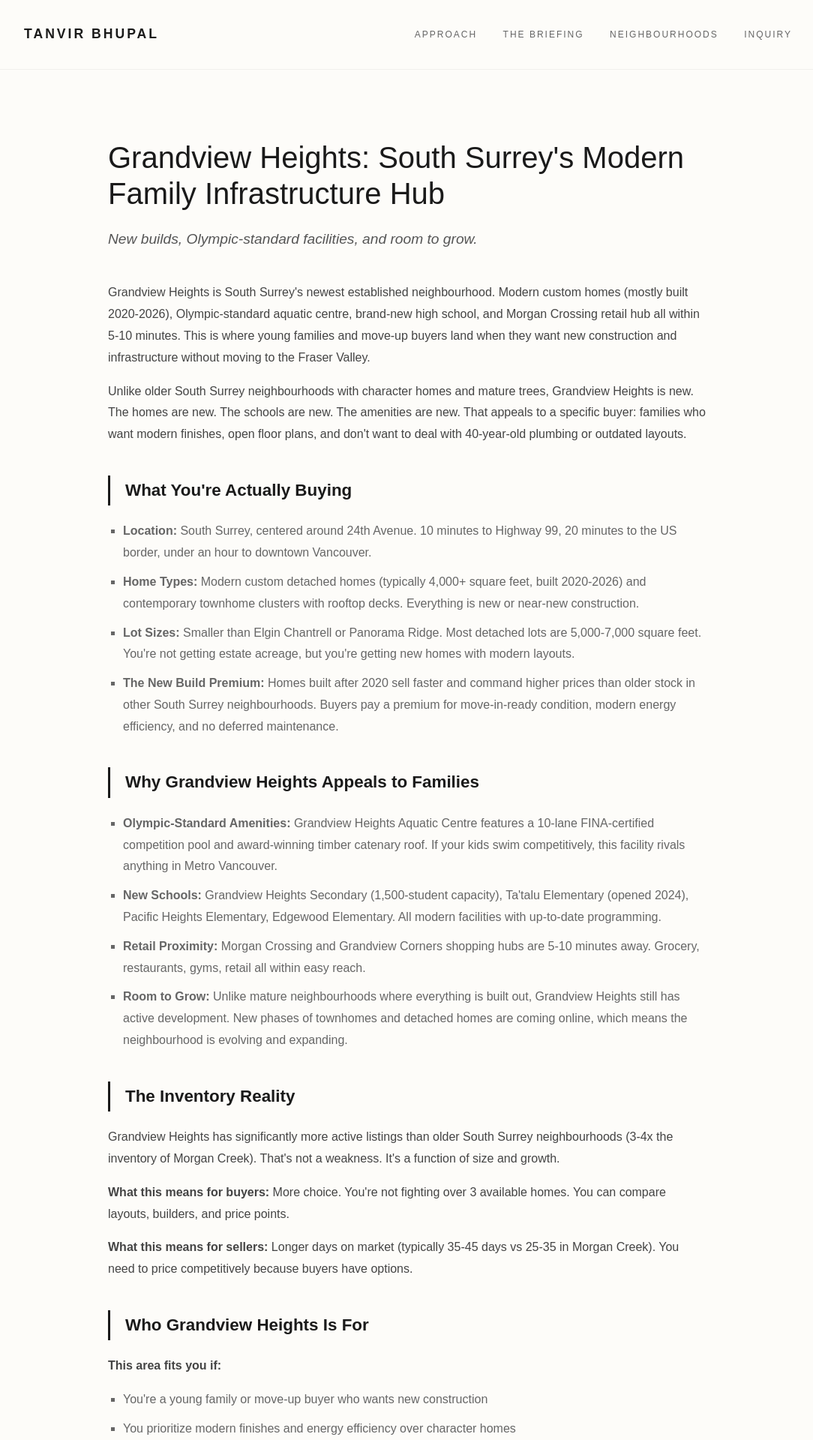
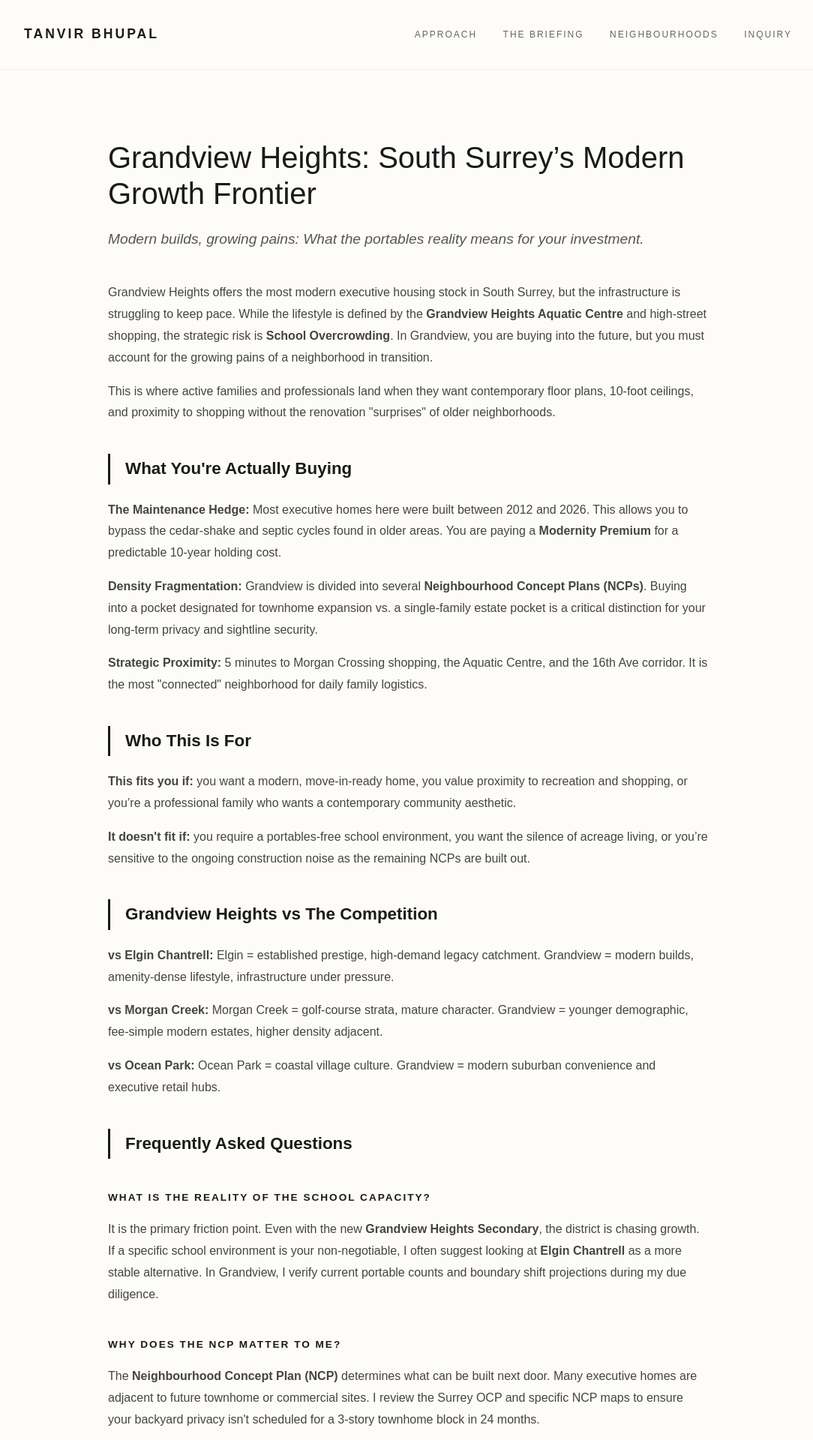
Before and after one commit to gvancouverhomes/tanvirbhupal-site, a Jekyll site: the page built from neighbourhoods/grandview-heights.md, in a window 1280 px wide. Shown: the top 1920 px of the page at 75% size, without its empty margins (96-1180 px from the left). Built offline with Jekyll 4.4.1, drawn with Linux system fonts in a browser that asks for light colours; some of the changed text lies outside the part shown.

Commit message:
feat: standardize voice and subtitle for Grandview Heights strategic pillar

```diff
--- a/neighbourhoods/grandview-heights.md
+++ b/neighbourhoods/grandview-heights.md
@@ -1,7 +1,7 @@
 ---
 layout: default
-title: Grandview Heights Real Estate Strategy | South Surrey's Modern Family Infrastructure Hub
-description: Strategic analysis of Grandview Heights infrastructure growth, Olympic-standard aquatic facilities, and the transition to high-density executive estates.
+title: Grandview Heights Real Estate Strategy | The Growth Frontier
+description: Strategic analysis of Grandview Heights’ modern executive infrastructure, school capacity risks, and the long-term impact of Surrey's NCP density shifts.
 permalink: /neighbourhoods/grandview-heights/
 ---
 
@@ -14,38 +14,14 @@ permalink: /neighbourhoods/grandview-heights/
   .metric-label { text-transform: uppercase; font-size: 0.85rem; letter-spacing: 2px; color: var(--dark); margin-top: 40px; margin-bottom: 15px; font-weight: bold; }
   .metric-list { padding-left: 20px; list-style-type: square; color: var(--light); margin-bottom: 30px; }
   .metric-list li { margin-bottom: 10px; }
-
-  .audit-card {
-    margin-top: 60px;
-    padding: 40px;
-    background: #fdfcf9;
-    border: 1px solid var(--border);
-    display: grid;
-    grid-template-columns: 1fr auto;
-    grid-template-areas:
-      "header action"
-      "body body";
-    gap: 20px 40px;
-    align-items: center;
-  }
+  .audit-card { margin-top: 60px; padding: 40px; background: #fdfcf9; border: 1px solid var(--border); display: grid; grid-template-columns: 1fr auto; grid-template-areas: "header action" "body body"; gap: 20px 40px; align-items: center; }
   .audit-title { grid-area: header; margin: 0; font-weight: bold; color: var(--dark); font-size: 1.1rem; }
   .audit-action { grid-area: action; }
   .audit-body { grid-area: body; }
   .audit-text { font-size: 0.95rem; color: #444; margin-bottom: 1.5rem; max-width: 650px; line-height: 1.6; }
-  .audit-btn {
-    display: inline-block;
-    padding: 12px 24px;
-    background: var(--dark);
-    color: #fff !important;
-    text-decoration: none;
-    font-size: 0.75rem;
-    font-weight: bold;
-    letter-spacing: 1px;
-    transition: background 0.2s ease;
-    border: 1px solid var(--dark);
-    white-space: nowrap;
-  }
+  .audit-btn { display: inline-block; padding: 14px 28px; background: var(--dark); color: #fff !important; text-decoration: none; font-size: 0.8rem; font-weight: bold; letter-spacing: 1px; transition: background 0.2s ease; border: 1px solid var(--dark); white-space: nowrap; }
 
+  /* Navigation Grid Styles */
   .nav-section { padding: 80px 20px; border-top: 1px solid var(--border); background: var(--bg-alt); margin-top: 80px; }
   .nav-section-title { font-size: 0.75rem; text-transform: uppercase; letter-spacing: 3px; color: var(--meta); margin-bottom: 40px; text-align: center; }
   .nav-grid { display: grid; grid-template-columns: repeat(auto-fit, minmax(200px, 1fr)); gap: 20px; max-width: 1100px; margin: 0 auto; }
@@ -57,11 +33,7 @@ permalink: /neighbourhoods/grandview-heights/
   @media (max-width: 768px) {
     .intel-container { padding: 40px 15px; }
     .intel-header { font-size: 1.85rem; }
-    .audit-card {
-      grid-template-columns: 1fr;
-      grid-template-areas: "header" "body" "action";
-      padding: 30px 20px;
-    }
+    .audit-card { grid-template-columns: 1fr; grid-template-areas: "header" "body" "action"; padding: 30px 20px; }
     .audit-btn { width: 100%; text-align: center; }
     .nav-grid { grid-template-columns: 1fr; }
   }
@@ -69,65 +41,84 @@ permalink: /neighbourhoods/grandview-heights/
 
 <article class="intel-container">
   <header>
-    <h1 class="intel-header">Grandview Heights: South Surrey's Modern Family Infrastructure Hub</h1>
-    <p class="intel-sub">New builds, Olympic-standard facilities, and room to grow.</p>
+    <h1 class="intel-header">Grandview Heights: South Surrey’s Modern Growth Frontier</h1>
+    <p class="intel-sub">Modern builds, growing pains: What the portables reality means for your investment.</p>
   </header>
 
   <section>
-    <p>Grandview Heights is South Surrey's newest established neighbourhood. Modern custom homes (mostly built 2020-2026), Olympic-standard aquatic centre, brand-new high school, and Morgan Crossing retail hub all within 5-10 minutes. This is where young families and move-up buyers land when they want new construction and infrastructure without moving to the Fraser Valley.</p>
-    <p>Unlike older South Surrey neighbourhoods with character homes and mature trees, Grandview Heights is new. The homes are new. The schools are new. The amenities are new. That appeals to a specific buyer: families who want modern finishes, open floor plans, and don't want to deal with 40-year-old plumbing or outdated layouts.</p>
+    <p>Grandview Heights offers the most modern executive housing stock in South Surrey, but the infrastructure is struggling to keep pace. While the lifestyle is defined by the <strong>Grandview Heights Aquatic Centre</strong> and high-street shopping, the strategic risk is <strong>School Overcrowding</strong>. In Grandview, you are buying into the future, but you must account for the growing pains of a neighborhood in transition.</p>
+
+    <p>This is where active families and professionals land when they want contemporary floor plans, 10-foot ceilings, and proximity to shopping without the renovation "surprises" of older neighborhoods.</p>
 
     <h2 class="section-title">What You're Actually Buying</h2>
-    <ul class="metric-list">
-        <li><strong>Location:</strong> South Surrey, centered around 24th Avenue. 10 minutes to Highway 99, 20 minutes to the US border, under an hour to downtown Vancouver.</li>
-        <li><strong>Home Types:</strong> Modern custom detached homes (typically 4,000+ square feet, built 2020-2026) and contemporary townhome clusters with rooftop decks. Everything is new or near-new construction.</li>
-        <li><strong>Lot Sizes:</strong> Smaller than Elgin Chantrell or Panorama Ridge. Most detached lots are 5,000-7,000 square feet. You're not getting estate acreage, but you're getting new homes with modern layouts.</li>
-        <li><strong>The New Build Premium:</strong> Homes built after 2020 sell faster and command higher prices than older stock in other South Surrey neighbourhoods. Buyers pay a premium for move-in-ready condition, modern energy efficiency, and no deferred maintenance.</li>
-    </ul>
+    <p><strong>The Maintenance Hedge:</strong> Most executive homes here were built between 2012 and 2026. This allows you to bypass the cedar-shake and septic cycles found in older areas. You are paying a <strong>Modernity Premium</strong> for a predictable 10-year holding cost.</p>
+    <p><strong>Density Fragmentation:</strong> Grandview is divided into several <strong>Neighbourhood Concept Plans (NCPs)</strong>. Buying into a pocket designated for townhome expansion vs. a single-family estate pocket is a critical distinction for your long-term privacy and sightline security.</p>
+    <p><strong>Strategic Proximity:</strong> 5 minutes to Morgan Crossing shopping, the Aquatic Centre, and the 16th Ave corridor. It is the most "connected" neighborhood for daily family logistics.</p>
 
-    <h2 class="section-title">Why Grandview Heights Appeals to Families</h2>
-    <ul class="metric-list">
-        <li><strong>Olympic-Standard Amenities:</strong> Grandview Heights Aquatic Centre features a 10-lane FINA-certified competition pool and award-winning timber catenary roof. If your kids swim competitively, this facility rivals anything in Metro Vancouver.</li>
-        <li><strong>New Schools:</strong> Grandview Heights Secondary (1,500-student capacity), Ta'talu Elementary (opened 2024), Pacific Heights Elementary, Edgewood Elementary. All modern facilities with up-to-date programming.</li>
-        <li><strong>Retail Proximity:</strong> Morgan Crossing and Grandview Corners shopping hubs are 5-10 minutes away. Grocery, restaurants, gyms, retail all within easy reach.</li>
-        <li><strong>Room to Grow:</strong> Unlike mature neighbourhoods where everything is built out, Grandview Heights still has active development. New phases of townhomes and detached homes are coming online, which means the neighbourhood is evolving and expanding.</li>
-    </ul>
+    <h2 class="section-title">Who This Is For</h2>
+    <p><strong>This fits you if:</strong> you want a modern, move-in-ready home, you value proximity to recreation and shopping, or you’re a professional family who wants a contemporary community aesthetic.</p>
 
-    <h2 class="section-title">The Inventory Reality</h2>
-    <p>Grandview Heights has significantly more active listings than older South Surrey neighbourhoods (3-4x the inventory of Morgan Creek). That's not a weakness. It's a function of size and growth.</p>
-    <p><strong>What this means for buyers:</strong> More choice. You're not fighting over 3 available homes. You can compare layouts, builders, and price points.</p>
-    <p><strong>What this means for sellers:</strong> Longer days on market (typically 35-45 days vs 25-35 in Morgan Creek). You need to price competitively because buyers have options.</p>
-
-    <h2 class="section-title">Who Grandview Heights Is For</h2>
-    <p><strong>This area fits you if:</strong></p>
-    <ul class="metric-list">
-        <li>You're a young family or move-up buyer who wants new construction</li>
-        <li>You prioritize modern finishes and energy efficiency over character homes</li>
-        <li>Your kids are in competitive sports (especially swimming)</li>
-        <li>You want access to new schools and modern amenities</li>
-        <li>You're okay with a developing neighbourhood (not everything is mature yet)</li>
-    </ul>
+    <p><strong>It doesn't fit if:</strong> you require a portables-free school environment, you want the silence of acreage living, or you’re sensitive to the ongoing construction noise as the remaining NCPs are built out.</p>
 
     <h2 class="section-title">Grandview Heights vs The Competition</h2>
-    <ul class="metric-list">
-        <li><strong>vs Morgan Creek:</strong> Morgan Creek gives you golf course views and lock-and-go strata living in a fully built-out neighbourhood. Grandview Heights gives you new custom builds and Olympic-standard facilities in a growing area.</li>
-        <li><strong>vs Elgin Chantrell:</strong> Elgin Chantrell gives you top school catchment and larger lots (12,000 sq ft to 1 acre). Grandview Heights gives you newer builds and modern amenities.</li>
-        <li><strong>vs Ocean Park:</strong> Ocean Park gives you beach village walkability and coastal character. Grandview Heights gives you modern suburban infrastructure and new builds.</li>
-    </ul>
+    <p><strong>vs Elgin Chantrell:</strong> Elgin = established prestige, high-demand legacy catchment. Grandview = modern builds, amenity-dense lifestyle, infrastructure under pressure.</p>
+    <p><strong>vs Morgan Creek:</strong> Morgan Creek = golf-course strata, mature character. Grandview = younger demographic, fee-simple modern estates, higher density adjacent.</p>
+    <p><strong>vs Ocean Park:</strong> Ocean Park = coastal village culture. Grandview = modern suburban convenience and executive retail hubs.</p>
 
-    <h2 class="section-title">The Growth Reality</h2>
-    <p>Grandview Heights is still developing. Active Neighbourhood Concept Plan (NCP) areas include Darts Hill (projecting approximately 3,900 new homes), Redwood Heights, and Grandview Heights Area 5. That means the neighbourhood will continue to grow over the next 5-10 years. More homes. More amenities. More infrastructure.</p>
-    <p>If you're buying here, you're buying into a neighbourhood that's still finding its identity. It's not legacy South Surrey. It's modern, family-focused infrastructure built for the next generation.</p>
+    <script type="application/ld+json">
+    {
+      "@context": "https://schema.org",
+      "@type": "FAQPage",
+      "mainEntity": [
+        {
+          "@type": "Question",
+          "name": "How bad is the school overcrowding in Grandview Heights?",
+          "acceptedAnswer": {
+            "@type": "Answer",
+            "text": "Grandview Heights Secondary and local elementaries are currently facing significant capacity pressure due to rapid development. While new schools are planned, many students are currently housed in portables. I verify the specific catchment and potential overflow status for every address before subjects are removed."
+          }
+        },
+        {
+          "@type": "Question",
+          "name": "What are the different NCP areas in Grandview?",
+          "acceptedAnswer": {
+            "@type": "Answer",
+            "text": "Grandview is composed of multiple Neighbourhood Concept Plans (NCPs), ranging from high-density townhome areas to 'Grandview Acres' which preserves larger estate-style lots. Understanding which NCP a property falls under is vital for predicting future density and property value trends."
+          }
+        },
+        {
+          "@type": "Question",
+          "name": "Is Grandview Heights a good long-term investment?",
+          "acceptedAnswer": {
+            "@type": "Answer",
+            "text": "Yes. From my perspective, property values are bolstered by the neighborhood's position as the modern hub of South Surrey. As long as the retail and recreation infrastructure continues to expand, I expect Grandview to remain the primary choice for move-up families in the region."
+          }
+        }
+      ]
+    }
+    </script>
+
+    <h2 class="section-title">Frequently Asked Questions</h2>
+
+    <h3 class="metric-label">What is the reality of the school capacity?</h3>
+    <p>It is the primary friction point. Even with the new <strong>Grandview Heights Secondary</strong>, the district is chasing growth. If a specific school environment is your non-negotiable, I often suggest looking at <strong>Elgin Chantrell</strong> as a more stable alternative. In Grandview, I verify current portable counts and boundary shift projections during my due diligence.</p>
+
+    <h3 class="metric-label">Why does the NCP matter to me?</h3>
+    <p>The <strong>Neighbourhood Concept Plan (NCP)</strong> determines what can be built next door. Many executive homes are adjacent to future townhome or commercial sites. I review the Surrey OCP and specific NCP maps to ensure your backyard privacy isn't scheduled for a 3-story townhome block in 24 months.</p>
+
+    <h3 class="metric-label">Is the "Modernity Premium" a sound strategy?</h3>
+    <p>I believe so. In the 2026 market, buyers are increasingly wary of "renovation debt" on older homes. A <strong>2018-built home</strong> in Grandview holds a defensive advantage because the major mechanical systems still have 15+ years of life, making it a lower-friction asset for the next buyer.</p>
+
   </section>
 
   <section class="audit-card" aria-labelledby="audit-heading">
     <h2 id="audit-heading" class="audit-title">Grandview Heights Portfolio Review</h2>
     <div class="audit-action">
-      <a href="/contact/" class="audit-btn">INQUIRE ABOUT GRANDVIEW HEIGHTS</a>
+      <a href="/contact" class="audit-btn">INQUIRE ABOUT GRANDVIEW HEIGHTS</a>
     </div>
     <div class="audit-body">
       <p class="audit-text">
-        Grandview Heights is mid-transformation. Older acreages are giving way to modern estates, and build year matters here more than almost anywhere else in South Surrey. With the Darts Hill NCP projecting significant density increases and water infrastructure upgrades along 24th Avenue actively supporting that growth, the window to move on the right lot or assess development potential is narrow. If you're thinking about buying, selling, or want to understand what your property is worth as the area builds out, let's talk.
+        Grandview Heights’ modern estates and retail-adjacent lifestyle are for families who want new builds and contemporary amenities. If you're thinking about buying, selling, or need an audit of a specific NCP's future density, let's talk.
       </p>
       <p class="audit-text" style="font-size: 0.85rem; color: var(--mid);">
         No pitch. Just straight answers. tanvir@tanvirbhupal.com | 604-897-7826
@@ -140,20 +131,20 @@ permalink: /neighbourhoods/grandview-heights/
   <div style="max-width: 1100px; margin: 0 auto;">
     <h2 class="nav-section-title">Compare Strategic Locations</h2>
     <nav class="nav-grid" aria-label="Neighborhood navigation">
+      <a href="/neighbourhoods/elgin-chantrell/" class="nav-card">
+        <span class="nav-tag">Prestige with Velocity</span>
+        <span class="nav-name">Elgin Chantrell &rarr;</span>
+      </a>
+      <a href="/neighbourhoods/morgan-creek/" class="nav-card">
+        <span class="nav-tag">Golf Course Luxury</span>
+        <span class="nav-name">Morgan Creek &rarr;</span>
+      </a>
       <a href="/neighbourhoods/ocean-park/" class="nav-card">
-        <span class="nav-tag">The Coastal Village</span>
+        <span class="nav-tag">Coastal Village Monopoly</span>
         <span class="nav-name">Ocean Park &rarr;</span>
       </a>
-      <a href="/neighbourhoods/morgan-creek/" class="nav-card">
-        <span class="nav-tag">The Golf Course Enclave</span>
-        <span class="nav-name">Morgan Creek &rarr;</span>
-      </a>
-      <a href="/neighbourhoods/elgin-chantrell/" class="nav-card">
-        <span class="nav-tag">The Prestige Nucleus</span>
-        <span class="nav-name">Elgin Chantrell &rarr;</span>
-      </a>
       <a href="/neighbourhoods/panorama-ridge/" class="nav-card">
-        <span class="nav-tag">The Heritage Summit</span>
+        <span class="nav-tag">The Legacy Hold</span>
         <span class="nav-name">Panorama Ridge &rarr;</span>
       </a>
       <a href="/neighbourhoods/fraser-heights/" class="nav-card">
```
